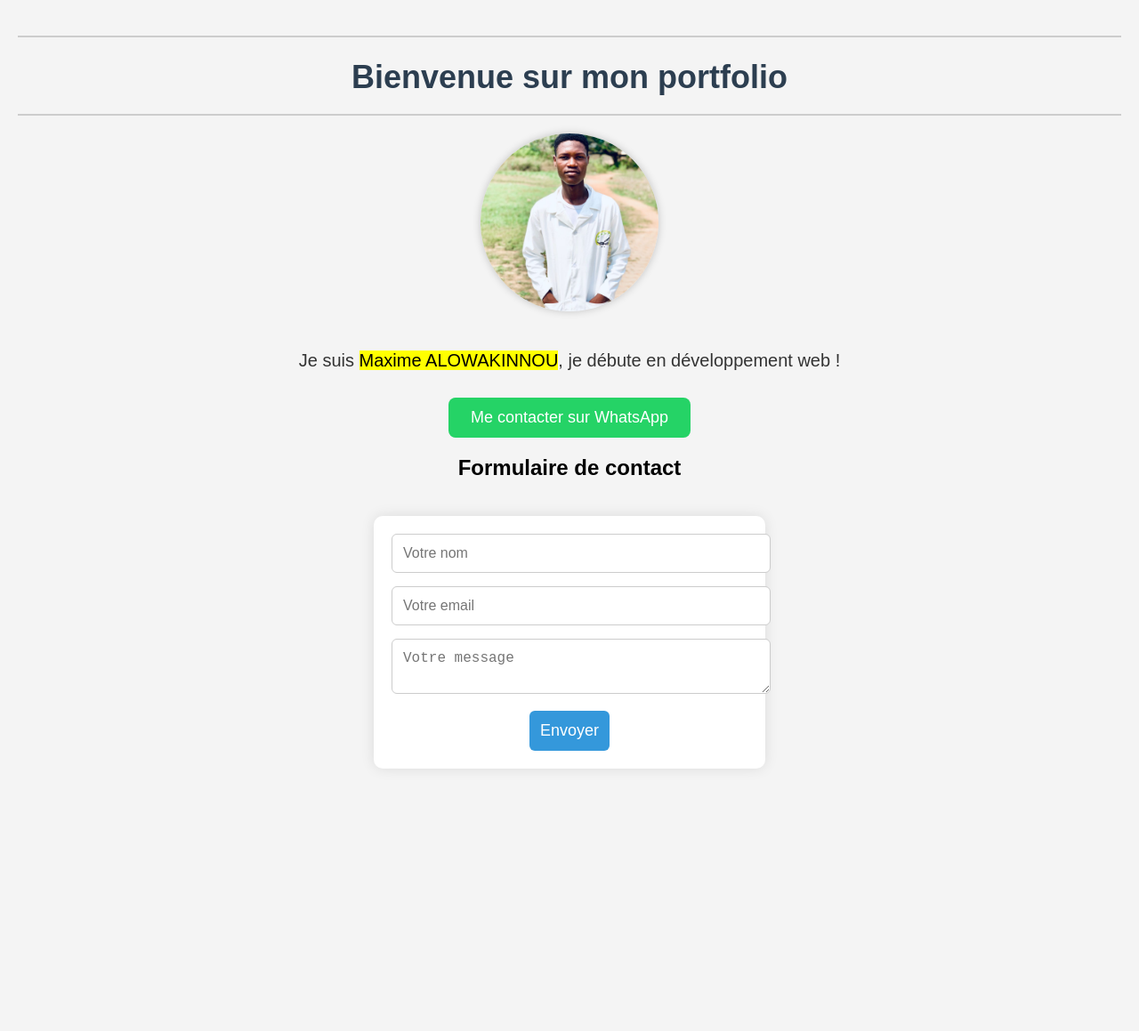
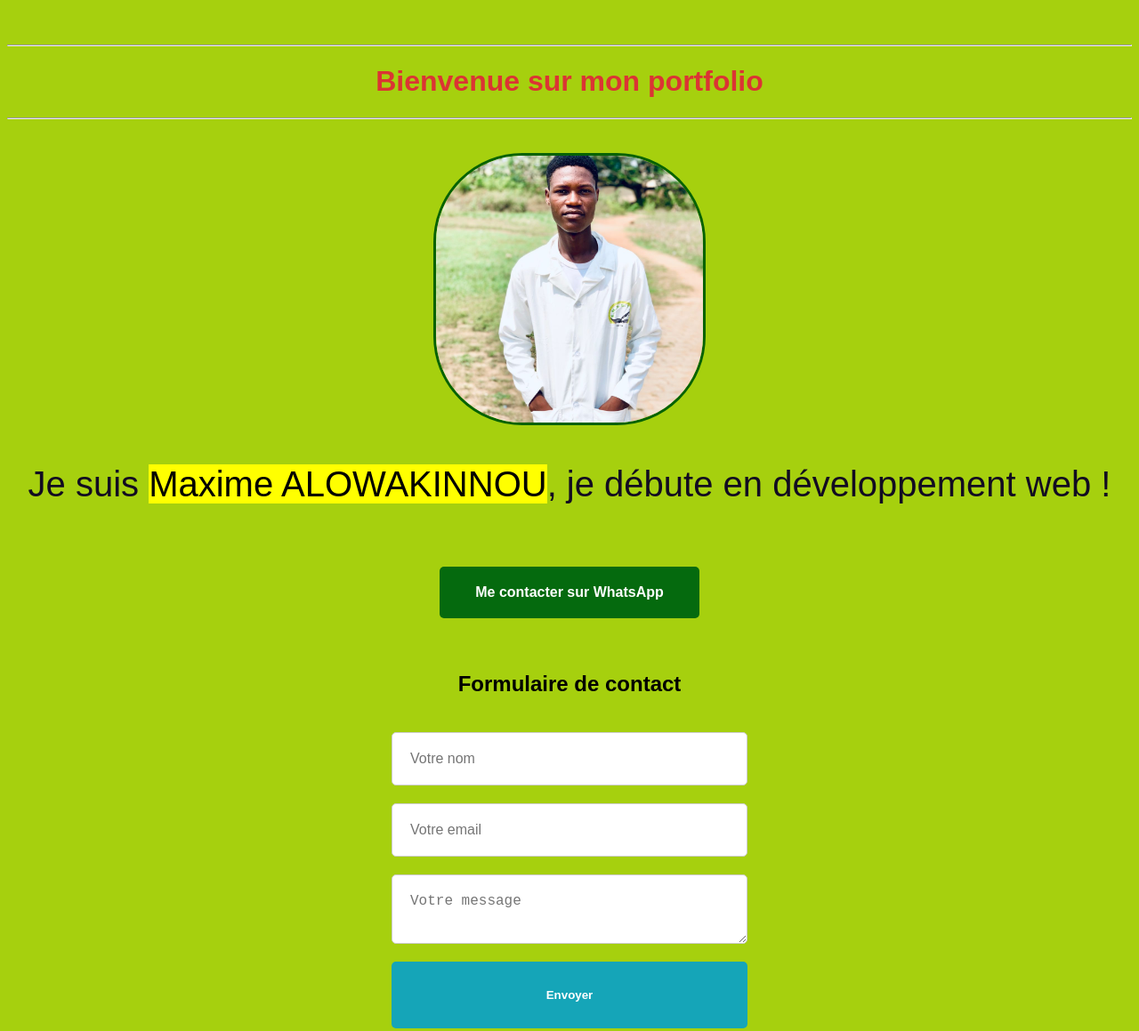
Before and after one commit to ALOWAKINNOU/Portfolio-Maxime, a plain HTML site: page index.html in a window 1280 px wide. Shown: the whole page at 89% size. Before the commit the page ends 924 px from the top, so only its background shows below. Drawn offline with Linux system fonts and the light colour scheme.

Commit message:
Update index.html

```diff
--- a/index.html
+++ b/index.html
@@ -2,106 +2,20 @@
 <html lang="fr">
 <head>
   <meta charset="UTF-8">
-  <title>Mon Portfolio - Maxime ALOWAKINNOU</title>
-
-  <!-- CSS Interne -->
-  <style>
-    body {
-      font-family: Arial, sans-serif;
-      background-color: #f4f4f4;
-      margin: 0;
-      padding: 20px;
-      text-align: center;
-    }
-
-    h1 {
-      color: #2c3e50;
-      font-size: 36px;
-      margin-bottom: 10px;
-    }
-
-    hr {
-      border: 1px solid #ccc;
-      margin: 20px 0;
-    }
-
-    .photo-profil {
-      width: 200px;
-      height: 200px;
-      border-radius: 50%;
-      object-fit: cover;
-      box-shadow: 0 0 10px rgba(0, 0, 0, 0.2);
-      margin-bottom: 20px;
-    }
-
-    p {
-      font-size: 20px;
-      color: #333;
-      margin-bottom: 30px;
-    }
-
-    .btn {
-      display: inline-block;
-      background-color: #25D366;
-      color: white;
-      padding: 12px 25px;
-      border-radius: 8px;
-      text-decoration: none;
-      font-size: 18px;
-      transition: background-color 0.3s ease;
-    }
-
-    .btn:hover {
-      background-color: #1DA851;
-    }
-
-    .contact-form {
-      background-color: #fff;
-      padding: 20px;
-      margin: 40px auto;
-      max-width: 400px;
-      border-radius: 10px;
-      box-shadow: 0 0 15px rgba(0, 0, 0, 0.1);
-    }
-
-    .contact-form input,
-    .contact-form textarea {
-      width: 100%;
-      padding: 12px;
-      margin-bottom: 15px;
-      border: 1px solid #ccc;
-      border-radius: 6px;
-      font-size: 16px;
-    }
-
-    .contact-form button {
-      background-color: #3498db;
-      color: white;
-      padding: 12px;
-      border: none;
-      border-radius: 6px;
-      font-size: 18px;
-      cursor: pointer;
-    }
-
-    .contact-form button:hover {
-      background-color: #2980b9;
-    }
-  </style>
+  <title>Mon Portfolio</title>
+  <link rel="stylesheet" href="style.css">
 </head>
 <body>
-
   <hr>
   <h1>Bienvenue sur mon portfolio</h1>
-  <hr>
-
+<hr>
   <!-- Image de profil -->
   <img src="moi.jpg" alt="Ma photo" class="photo-profil">
 
   <p>Je suis <mark>Maxime ALOWAKINNOU</mark>, je débute en développement web !</p>
 
   <!-- Bouton WhatsApp -->
-  <a href="https://wa.me/22959775978" class="btn" target="_blank" onclick="return confirmerContact()">Me contacter sur WhatsApp</a>
+  <a href="https://wa.me/22959775978" class="btn" target="_blank">Me contacter sur WhatsApp</a>
 
   <!-- Formulaire de contact -->
   <h2 id="contact">Formulaire de contact</h2>
@@ -111,13 +25,5 @@
     <textarea name="message" placeholder="Votre message" required></textarea>
     <button type="submit">Envoyer</button>
   </form>
-
-  <!-- JavaScript interne -->
-  <script>
-    function confirmerContact() {
-      return confirm("Voulez-vous vraiment ouvrir WhatsApp pour contacter Maxime ?");
-    }
-  </script>
-
 </body>
 </html>
```
